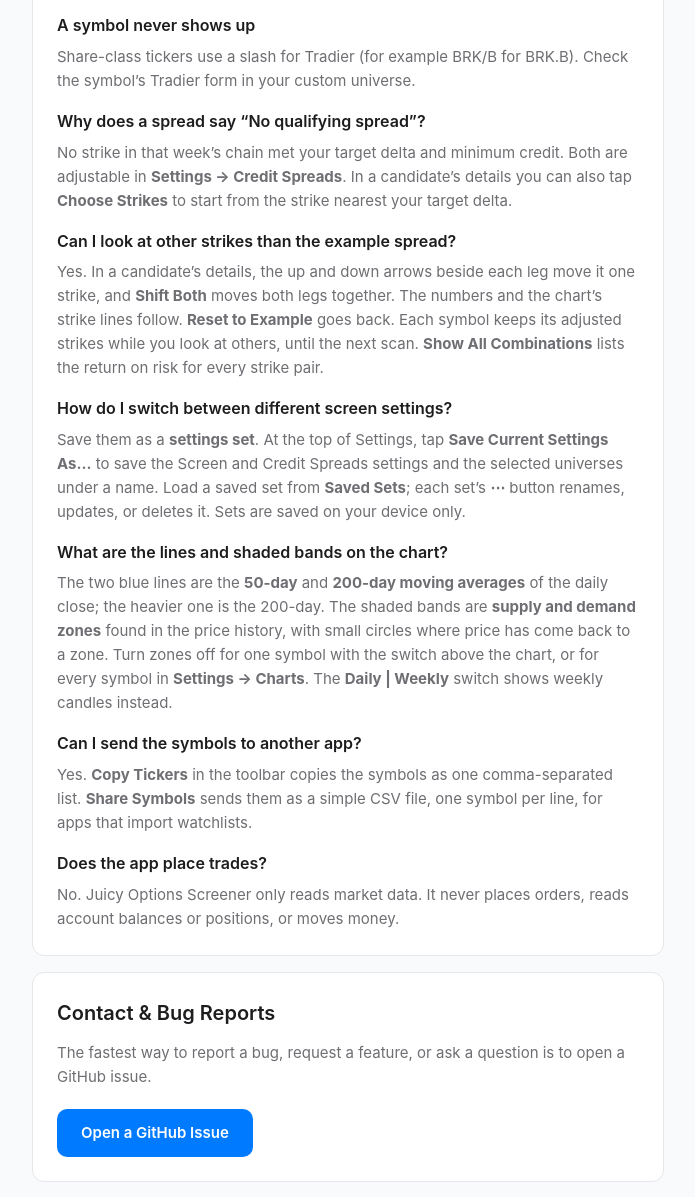
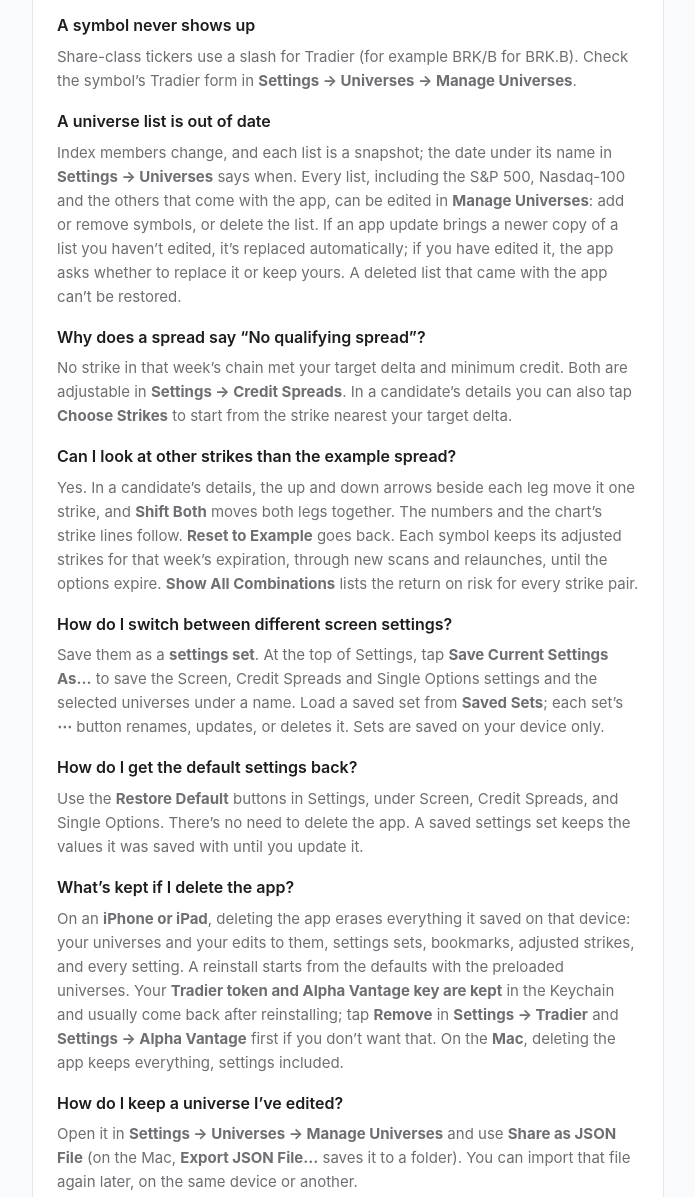
Before and after one commit to ayefon/JuicyOptionsScreener, a plain HTML site: page support.html in a window 1280 px wide. Shown: the part 1239-2436 px from the top of the page, without its empty margins (292-987 px from the left). Drawn offline with Linux system fonts and the light colour scheme.

Commit message:
Support and home pages for 1.0 (3)
Editable, dated universes (Manage Universes); adjusted strikes kept until
expiration; settings sets include Single Options; FAQs on restoring default
settings, what deleting the app keeps, and keeping an edited universe; the
home page's features line.

Co-Authored-By: Claude Opus 5.5 <noreply@anthropic.com>

```diff
--- a/support.html
+++ b/support.html
@@ -125,16 +125,28 @@
             <p>Add an Alpha Vantage key in Settings. The free tier allows a limited number of requests per day, so dates can also be blank after many scans in one day.</p>
 
             <h3>A symbol never shows up</h3>
-            <p>Share-class tickers use a slash for Tradier (for example BRK/B for BRK.B). Check the symbol&rsquo;s Tradier form in your custom universe.</p>
+            <p>Share-class tickers use a slash for Tradier (for example BRK/B for BRK.B). Check the symbol&rsquo;s Tradier form in <strong>Settings &rarr; Universes &rarr; Manage Universes</strong>.</p>
+
+            <h3>A universe list is out of date</h3>
+            <p>Index members change, and each list is a snapshot; the date under its name in <strong>Settings &rarr; Universes</strong> says when. Every list, including the S&amp;P 500, Nasdaq-100 and the others that come with the app, can be edited in <strong>Manage Universes</strong>: add or remove symbols, or delete the list. If an app update brings a newer copy of a list you haven&rsquo;t edited, it&rsquo;s replaced automatically; if you have edited it, the app asks whether to replace it or keep yours. A deleted list that came with the app can&rsquo;t be restored.</p>
 
             <h3>Why does a spread say &ldquo;No qualifying spread&rdquo;?</h3>
             <p>No strike in that week&rsquo;s chain met your target delta and minimum credit. Both are adjustable in <strong>Settings &rarr; Credit Spreads</strong>. In a candidate&rsquo;s details you can also tap <strong>Choose Strikes</strong> to start from the strike nearest your target delta.</p>
 
             <h3>Can I look at other strikes than the example spread?</h3>
-            <p>Yes. In a candidate&rsquo;s details, the up and down arrows beside each leg move it one strike, and <strong>Shift Both</strong> moves both legs together. The numbers and the chart&rsquo;s strike lines follow. <strong>Reset to Example</strong> goes back. Each symbol keeps its adjusted strikes while you look at others, until the next scan. <strong>Show All Combinations</strong> lists the return on risk for every strike pair.</p>
+            <p>Yes. In a candidate&rsquo;s details, the up and down arrows beside each leg move it one strike, and <strong>Shift Both</strong> moves both legs together. The numbers and the chart&rsquo;s strike lines follow. <strong>Reset to Example</strong> goes back. Each symbol keeps its adjusted strikes for that week&rsquo;s expiration, through new scans and relaunches, until the options expire. <strong>Show All Combinations</strong> lists the return on risk for every strike pair.</p>
 
             <h3>How do I switch between different screen settings?</h3>
-            <p>Save them as a <strong>settings set</strong>. At the top of Settings, tap <strong>Save Current Settings As&hellip;</strong> to save the Screen and Credit Spreads settings and the selected universes under a name. Load a saved set from <strong>Saved Sets</strong>; each set&rsquo;s <strong>&#8943;</strong> button renames, updates, or deletes it. Sets are saved on your device only.</p>
+            <p>Save them as a <strong>settings set</strong>. At the top of Settings, tap <strong>Save Current Settings As&hellip;</strong> to save the Screen, Credit Spreads and Single Options settings and the selected universes under a name. Load a saved set from <strong>Saved Sets</strong>; each set&rsquo;s <strong>&#8943;</strong> button renames, updates, or deletes it. Sets are saved on your device only.</p>
+
+            <h3>How do I get the default settings back?</h3>
+            <p>Use the <strong>Restore Default</strong> buttons in Settings, under Screen, Credit Spreads, and Single Options. There&rsquo;s no need to delete the app. A saved settings set keeps the values it was saved with until you update it.</p>
+
+            <h3>What&rsquo;s kept if I delete the app?</h3>
+            <p>On an <strong>iPhone or iPad</strong>, deleting the app erases everything it saved on that device: your universes and your edits to them, settings sets, bookmarks, adjusted strikes, and every setting. A reinstall starts from the defaults with the preloaded universes. Your <strong>Tradier token and Alpha Vantage key are kept</strong> in the Keychain and usually come back after reinstalling; tap <strong>Remove</strong> in <strong>Settings &rarr; Tradier</strong> and <strong>Settings &rarr; Alpha Vantage</strong> first if you don&rsquo;t want that. On the <strong>Mac</strong>, deleting the app keeps everything, settings included.</p>
+
+            <h3>How do I keep a universe I&rsquo;ve edited?</h3>
+            <p>Open it in <strong>Settings &rarr; Universes &rarr; Manage Universes</strong> and use <strong>Share as JSON File</strong> (on the Mac, <strong>Export JSON File&hellip;</strong> saves it to a folder). You can import that file again later, on the same device or another.</p>
 
             <h3>What are the lines and shaded bands on the chart?</h3>
             <p>The two blue lines are the <strong>50-day</strong> and <strong>200-day moving averages</strong> of the daily close; the heavier one is the 200-day. The shaded bands are <strong>supply and demand zones</strong> found in the price history, with small circles where price has come back to a zone. Turn zones off for one symbol with the switch above the chart, or for every symbol in <strong>Settings &rarr; Charts</strong>. The <strong>Daily | Weekly</strong> switch shows weekly candles instead.</p>
```
Also changed, not shown: index.html (+1 -1 lines).
